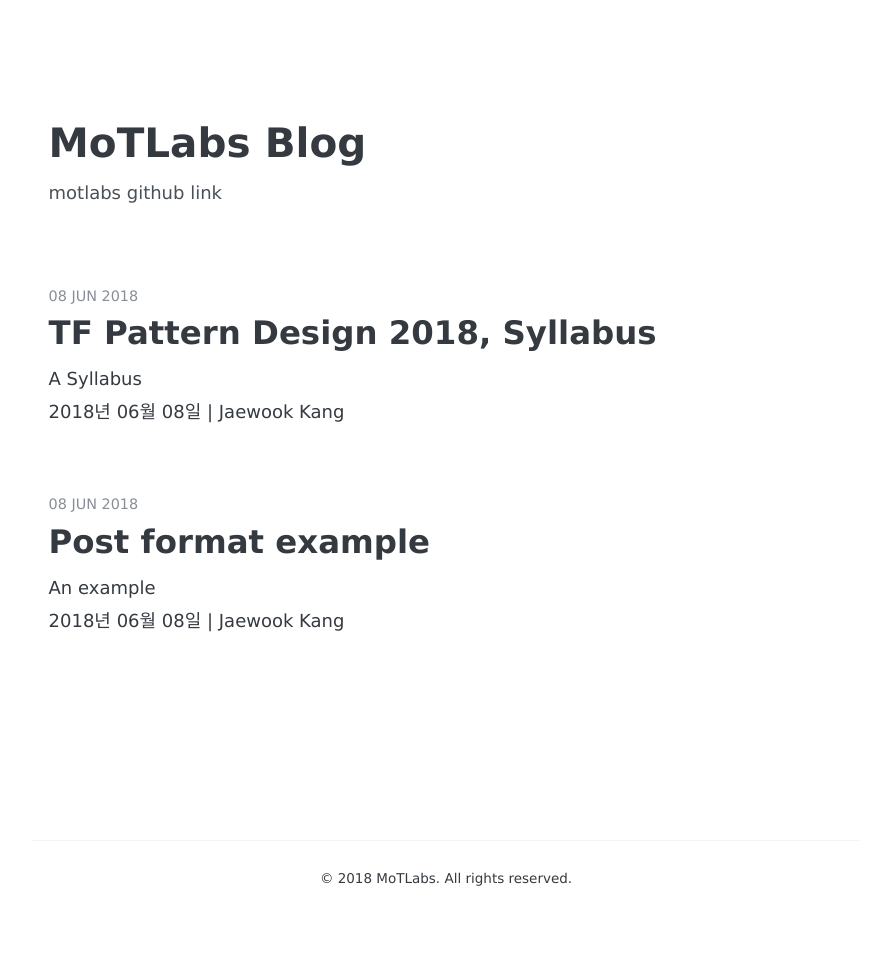
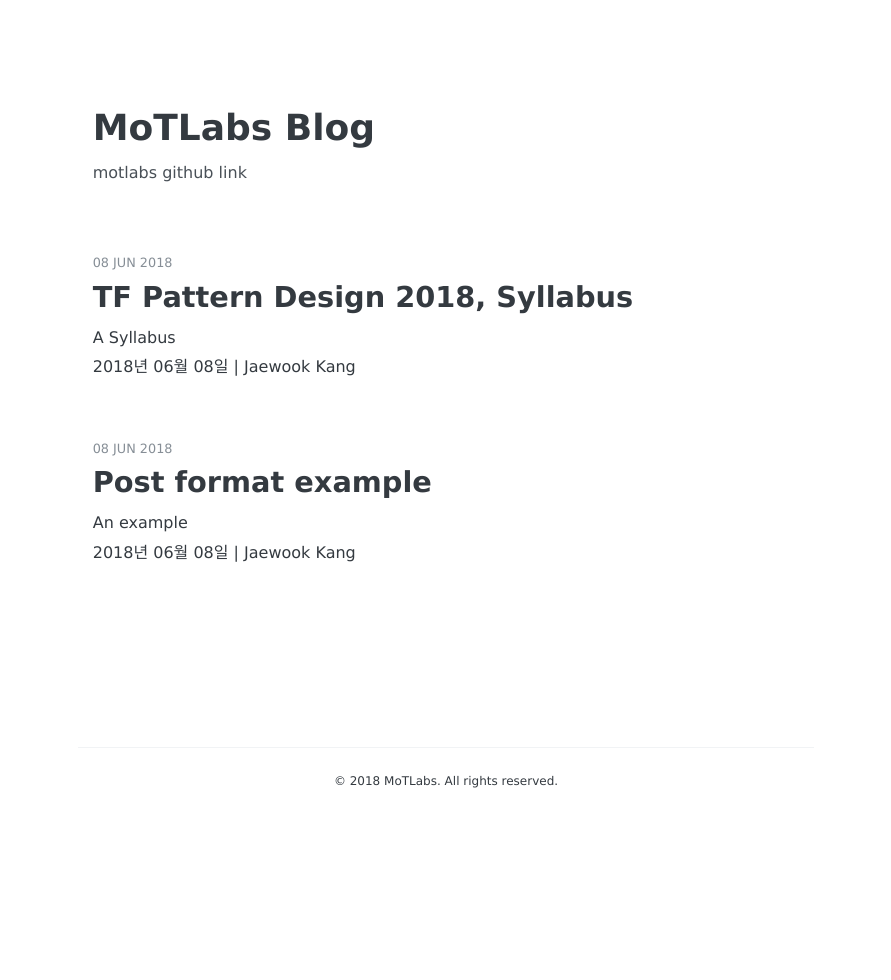
Before and after one commit to motlabs/motlabs.github.io, a Jekyll site: the page built from index.html, in a window 1280 px wide. Shown: the whole page, without its empty margins (194-1085 px from the left). Built offline with Jekyll 4.4.1, drawn with Linux system fonts in a browser that asks for light colours; some web fonts are replaced; the list of posts is cut into pages by our own code; after the commit the page ends 900 px from its top, so only the background shows below that.

Commit message:
(fix) : reduce fontsize

```diff
--- a/_sass/_variables.scss
+++ b/_sass/_variables.scss
@@ -7,10 +7,10 @@
 $code-font: Menlo, 'Ubuntu Mono', Monaco, 'Spoqa Han Sans', monospace;
 $code-gist-font: Menlo, 'Ubuntu Mono', Monaco, 'Spoqa Han Sans', monospace;
 
-$base-font-size: 18px;
-$base-font-size-sm: 14px;
+$base-font-size: 16px;
+$base-font-size-sm: 12px;
 
-$mobile-font-size: 16px;
+$mobile-font-size: 14px;
 
 
 /*--------------
```
